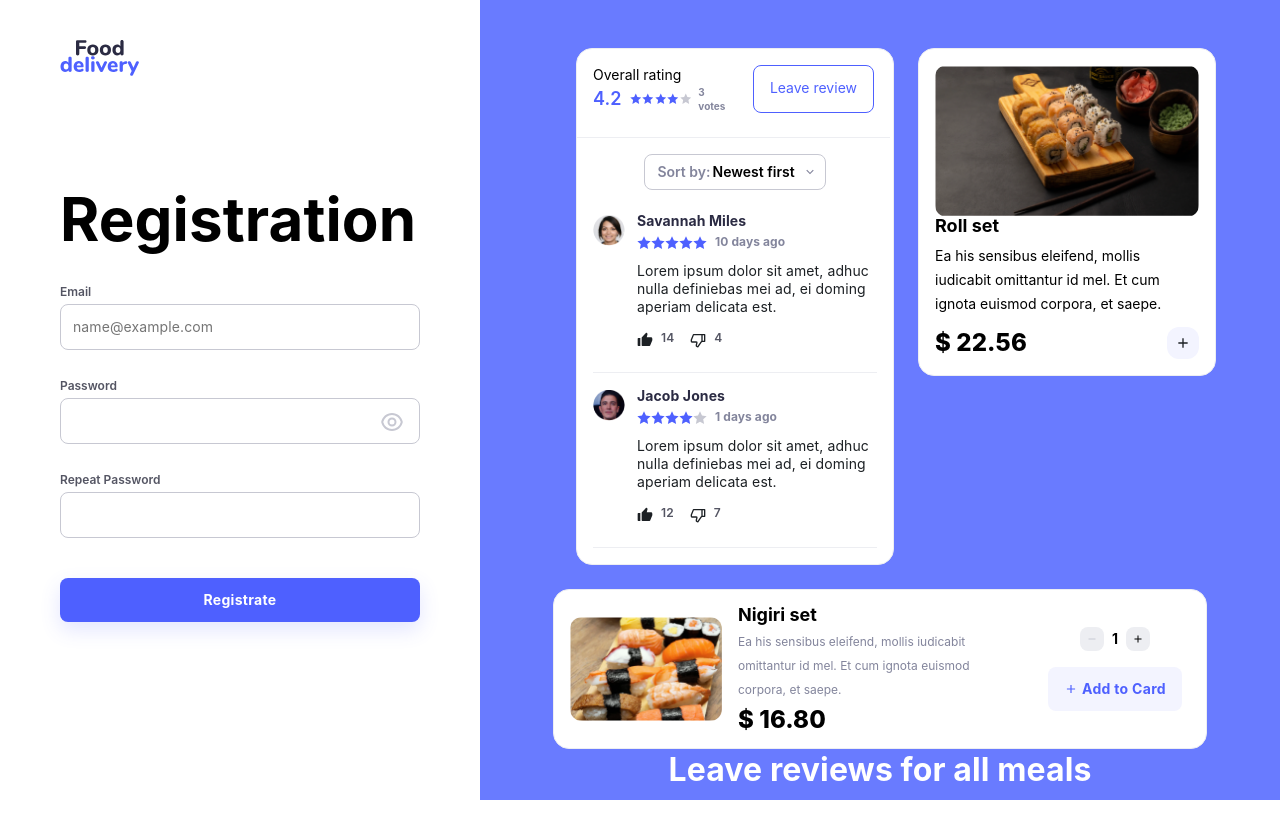
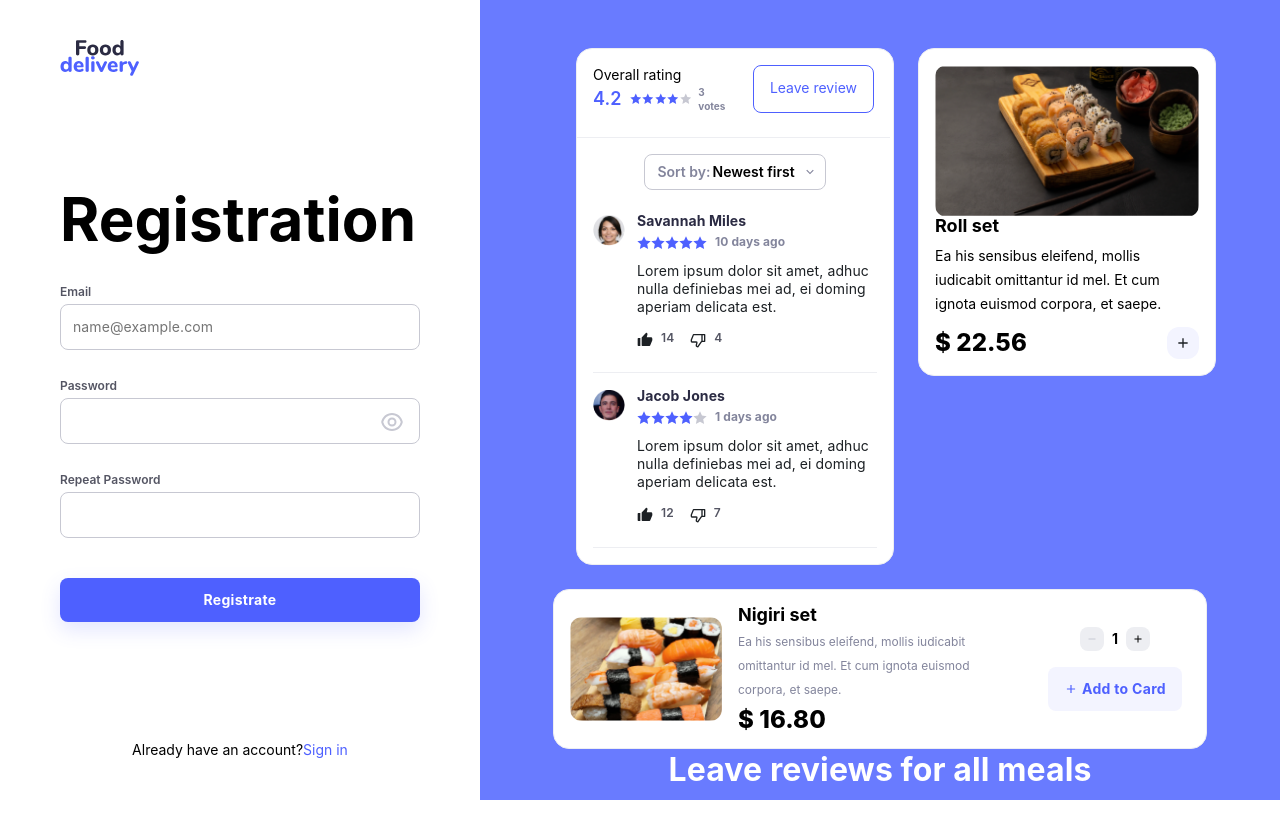
Before and after one commit to sergey3485/food-app, a Next.js app: page /registration in a window 1280 px wide. Shown: the top 838 px of the page. Built offline with nearby package versions, Linux system fonts and the light colour scheme.

Commit message:
feat: add footer component

```diff
--- /dev/null
+++ b/src/features/login/components/footer/index.ts
@@ -0,0 +1 @@
+export * from './footer';
--- a/src/pages/registration/index.tsx
+++ b/src/pages/registration/index.tsx
@@ -1,4 +1,5 @@
 import type { NextPage } from 'next';
+import Link from 'next/link';
 
 import { Box } from '@/shared/components/box';
 import { Typography } from '@/shared/components/typography';
@@ -73,6 +74,25 @@ const Home: NextPage = () => {
             </form>
           </Box>
         </Box>
+        <Box
+          component="footer"
+          display="flex"
+          alignItems="flex-start"
+          justifyContent="center"
+          width="100%"
+          position="absolute"
+          bottom="5%"
+          left={0}
+          color="#545563"
+        >
+          <Typography component="span">Already have an account?</Typography>
+
+          <Link passHref href="/">
+            <Typography component="span" color="#4E60FF">
+              Sign in
+            </Typography>
+          </Link>
+        </Box>
       </Box>
       <Media>
         <div />
```
Also changed, not shown: src/features/login/components/footer/footer.tsx (added, +35 -0 lines), src/features/login/components/footer/styled.ts (added, +19 -0 lines), 1 other file (tests, documents, lock files or other folders).
